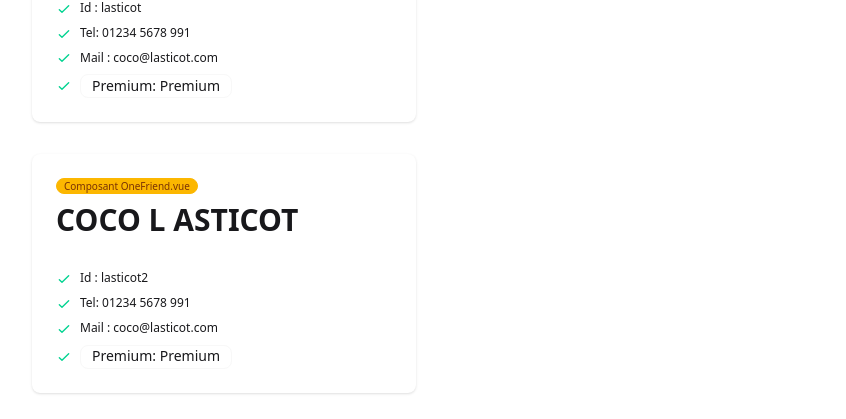
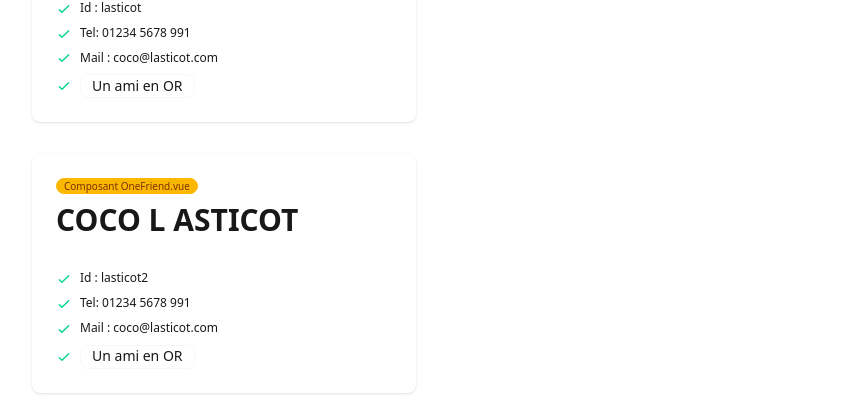
Before and after one commit to Naerys404/VueCheatSheet, a Vue app: page /exo-props in a window 1280 px wide. Shown: the part 245-664 px from the top of the page, without its empty margins (0-846 px from the left). Built offline with nearby package versions, Linux system fonts and the light colour scheme.

Commit message:
exo props bonus

```diff
--- a/src/components/OneFriend.vue
+++ b/src/components/OneFriend.vue
@@ -33,7 +33,7 @@
                             fill="none" viewBox="0 0 24 24" stroke="currentColor">
                             <path stroke-linecap="round" stroke-linejoin="round" stroke-width="2" d="M5 13l4 4L19 7" />
                         </svg>
-                        <span class="badge ">Premium: {{ premium ? 'Premium': 'Normal' }}</span>
+                        <span class="badge">{{ premium ? 'Un ami en OR': 'Un ami en PLOMB' }}</span>
                     </li>
                 </ul>
 
--- a/src/views/exercices/exo-props.vue
+++ b/src/views/exercices/exo-props.vue
@@ -40,7 +40,7 @@ const lesAmis = ref([
         name: "JAROD",
         phone: '+338765477',
         email: 'jAROD@seagal.com',
-        premium: true
+        premium: false
     },
     {
         id: 'yoyoyo',
@@ -54,7 +54,7 @@ const lesAmis = ref([
         name: "GussDX",
         phone: '+338765477',
         email: 'jAROD@seagal.com',
-        premium: true
+        premium: false
     }
 ]);
 
```
